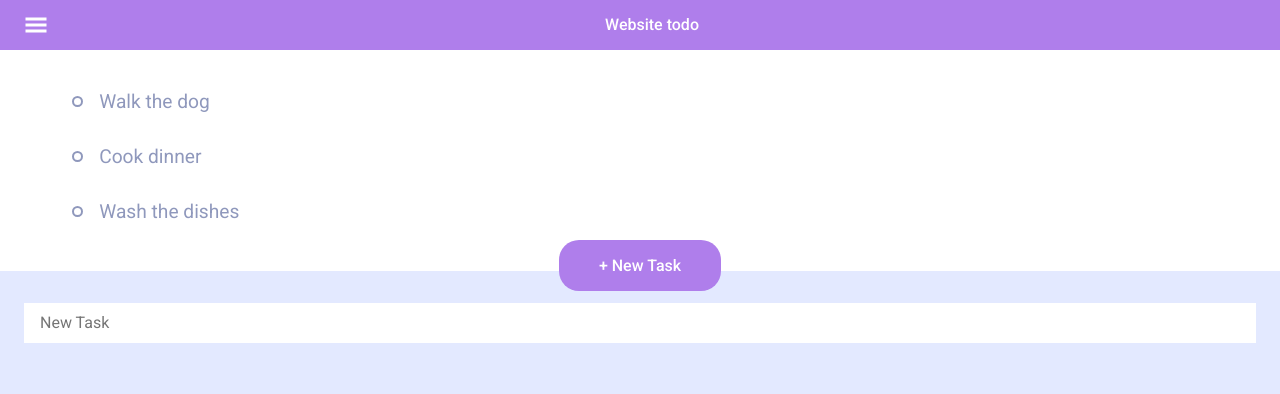
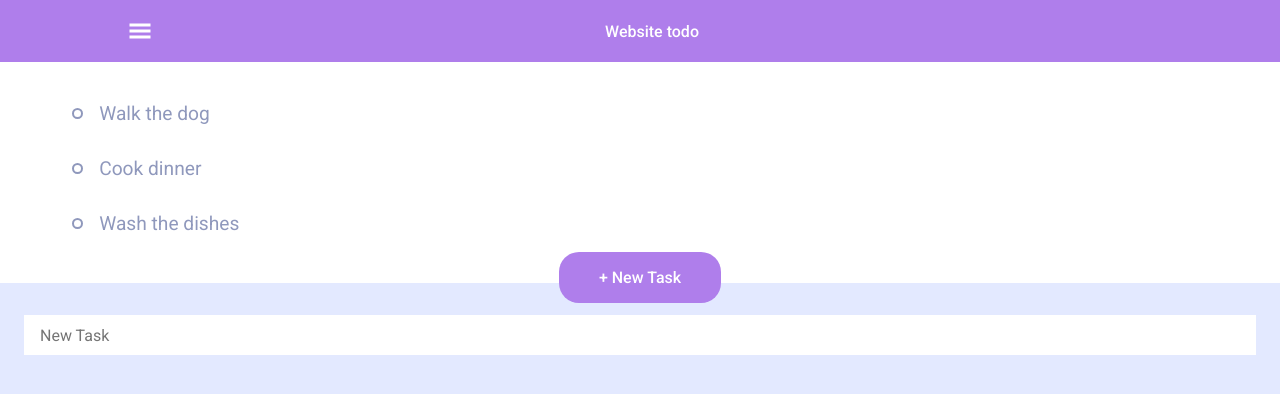
Before and after one commit to Gabe0214/typescript-todo, a React (Create React App) app: page / in a window 1280 px wide. Shown: the top 394 px of the page. Built offline with nearby package versions, Linux system fonts and the light colour scheme.

Commit message:
responsiveness for nav complete

```diff
--- a/src/components/Main/Main.tsx
+++ b/src/components/Main/Main.tsx
@@ -20,8 +20,6 @@ const Main: React.FC = () => {
 			}
 			return item;
 		});
-
-		console.log(newTodos);
 	};
 
 	const remove = (id: number) => {
--- a/src/components/Navbar/Navbar.module.css
+++ b/src/components/Navbar/Navbar.module.css
@@ -17,3 +17,15 @@ nav .inner-nav-content .title-nav {
 	text-align: center;
 	font-weight: 500;
 }
+
+@media screen and (min-width: 769px) {
+	nav {
+		padding: 1.2rem 0;
+	}
+
+	nav .inner-nav-content {
+		max-width: 1270px;
+		margin: 0 auto;
+		width: 80%;
+	}
+}
```
